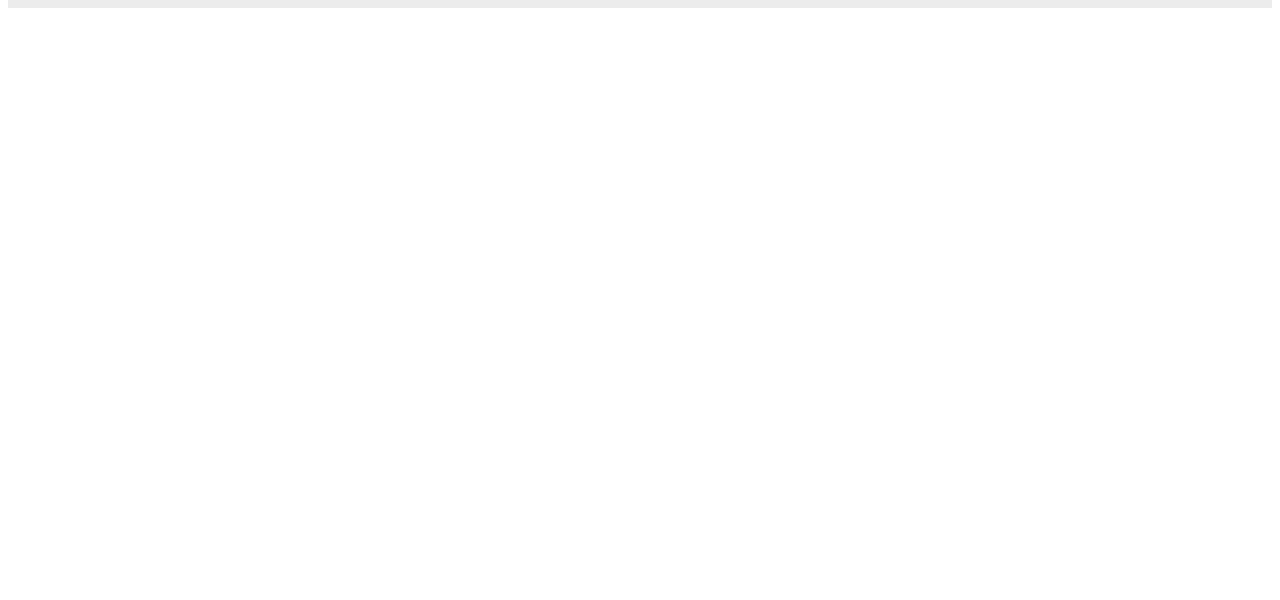
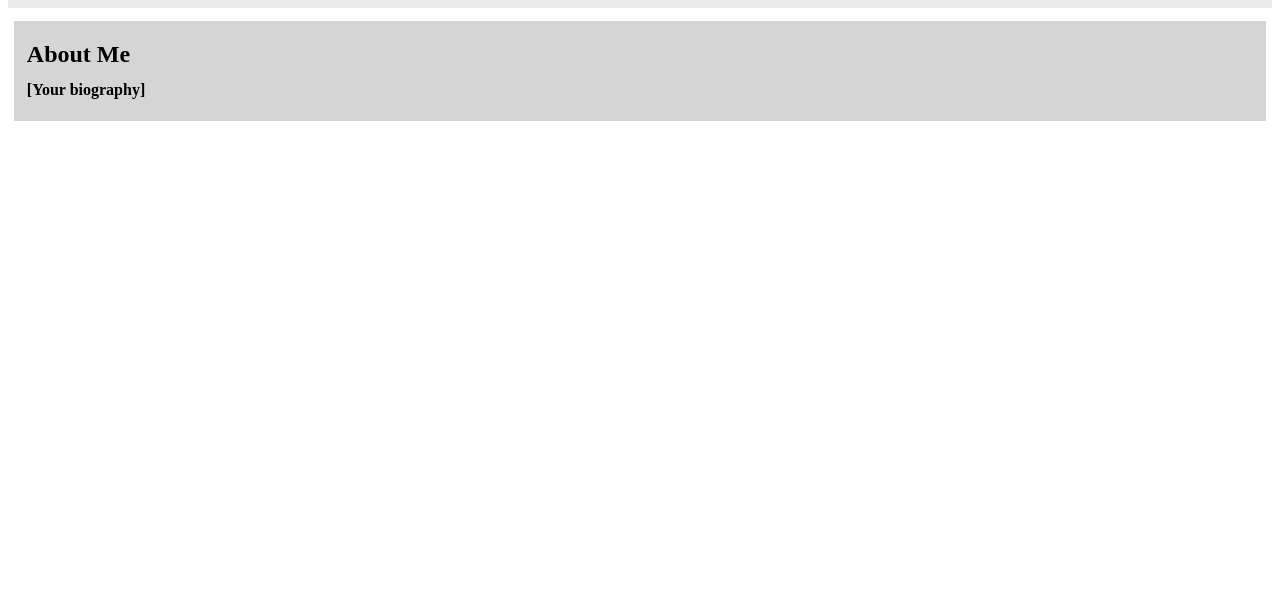
Before and after one commit to javad-musavi/letter-project, a plain HTML site: page index.html in a window 1280 px wide. Shown: the part 200-800 px from the top of the page. Drawn offline with Linux system fonts and the light colour scheme.

Commit message:
update index and style

```diff
--- a/css/style.css
+++ b/css/style.css
@@ -19,3 +19,16 @@
 .h5{
     margin:2% ;
 }
+.father1{
+    background:rgba(192, 192, 192, 0.663);
+    width: 99%;
+    height: 100px;
+    display: flex;
+    flex-direction: column;
+    margin:1% auto;
+    justify-content: left;
+    align-items: first baseline;
+}
+.h4{
+    margin: -0.5% 1%;
+}
--- a/index.html
+++ b/index.html
@@ -12,5 +12,9 @@
         <h1 class="h1">Your Name</h1>
         <h5 class="h5">Web Developer | Designer | Tech Enthusiast</h5>
     </div>
+    <div class="father1">
+        <h2>About Me</h2>
+        <h4 class="h4">[Your biography]</h4>
+    </div>
 </body>
 </html>
```
